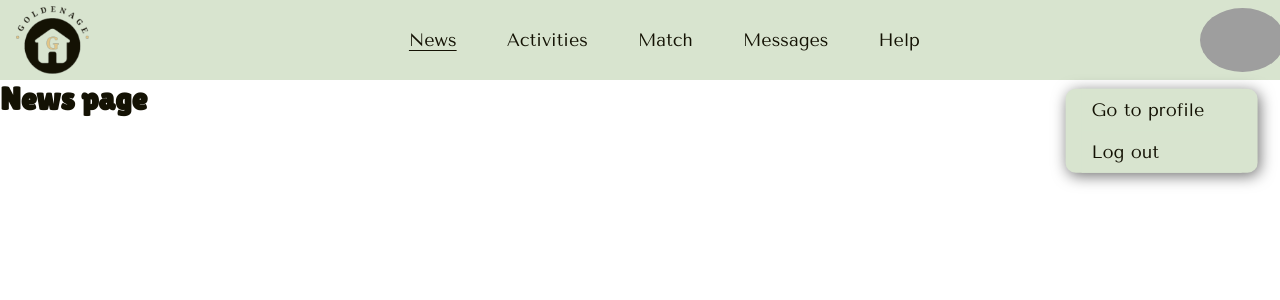
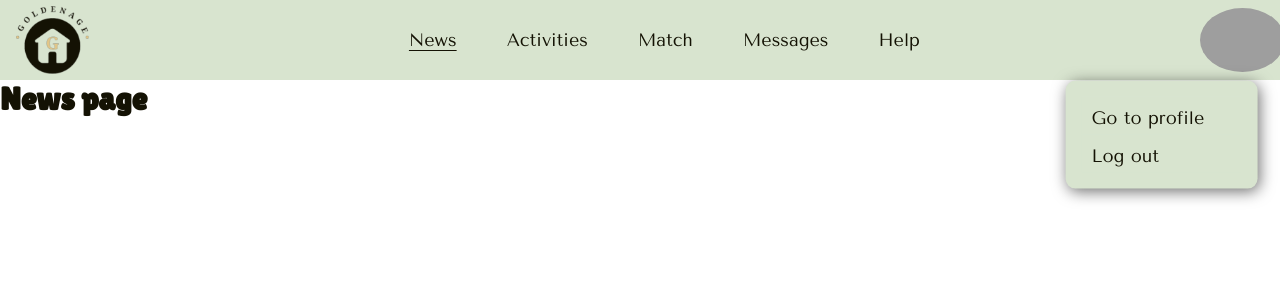
Before and after one commit to JuhoBjn/online-store, a React (Vite) app in the folder frontend/: page / in a window 1280 px wide. Both pictures are taken after a click on the element 1231 px from the left and 40 px from the top of the page. Shown: the top 300 px of the page. Built offline with nearby package versions, Linux system fonts and the light colour scheme; grey boxes are pictures that could not be loaded.

Commit message:
Close context menu when clicking outside it #106

```diff
--- a/frontend/index.html
+++ b/frontend/index.html
@@ -17,6 +17,7 @@
     />
   </head>
   <body>
+    <div id="overlay-hook" />
     <div id="root"></div>
     <script type="module" src="/src/main.jsx"></script>
   </body>
--- a/frontend/src/components/logged-in-navbar/ContextMenu.css
+++ b/frontend/src/components/logged-in-navbar/ContextMenu.css
@@ -4,21 +4,23 @@
   position: relative;
   top: 100%;
   left: 0;
-  transform: translate(-70%, -80%);
+  transform: translate(-70%, -55%);
   background-color: var(--light-green);
   border-style: none;
   border-radius: 10px;
   box-shadow: 2px 3px 15px rgba(0, 0, 0, 0.568);
-  padding: 0 1em;
+  padding: 1em;
+  z-index: 1000;
 }
 
 #context-menu-links {
   list-style: none;
   padding: 0;
+  margin: 0;
 }
 
 .context-menu-link-container {
-  height: fit-content;
+  height: 1em;
   width: calc(100% - 2 * 10px);
   padding: 10px;
   background-color: var(--light-green);
@@ -28,8 +30,8 @@
   margin: 0;
 }
 
-.context-menu-link-container div:hover {
+.context-menu-link-container :hover {
   cursor: pointer;
-  color: var(--light-green);
+  background-color: var(--light-green);
   filter: brightness(80%);
 }
--- a/frontend/src/components/logged-in-navbar/LoggedInNavBar.jsx
+++ b/frontend/src/components/logged-in-navbar/LoggedInNavBar.jsx
@@ -6,6 +6,7 @@ import { AuthContext } from "../../utils/AuthContext";
 import ContextMenu from "./ContextMenu";
 
 import "./LoggedInNavBar.css";
+import TransparentOverlay from "../transparent-overlay/TransparentOverlay";
 
 const LoggedInNavBar = () => {
   const [showContextMenu, setShowContextMenu] = useState(false);
@@ -65,10 +66,13 @@ const LoggedInNavBar = () => {
           src={`https://gravatar.com/avatar/${authContext.email_hash}?d=mp`}
         />
         {showContextMenu && (
-          <ContextMenu
-            navigateToProfileHandler={navigateToProfileHandler}
-            logoutHandler={logoutHandler}
-          />
+          <>
+            <TransparentOverlay onClick={toggleContextMenu} />
+            <ContextMenu
+              navigateToProfileHandler={navigateToProfileHandler}
+              logoutHandler={logoutHandler}
+            />
+          </>
         )}
       </div>
     </nav>
--- /dev/null
+++ b/frontend/src/components/transparent-overlay/TransparentOverlay.css
@@ -0,0 +1,8 @@
+.transparent-overlay {
+  height: 100vh;
+  width: 100vw;
+  position: absolute;
+  top: 0;
+  left: 0;
+  background-color: transparent;
+}
--- /dev/null
+++ b/frontend/src/components/transparent-overlay/TransparentOverlay.jsx
@@ -0,0 +1,12 @@
+import ReactDOM from "react-dom";
+
+import "./TransparentOverlay.css";
+
+const TransparentOverlay = ({ onClick }) => {
+  return ReactDOM.createPortal(
+    <div className="transparent-overlay" onClick={onClick} />,
+    document.getElementById("overlay-hook")
+  );
+};
+
+export default TransparentOverlay;
```
